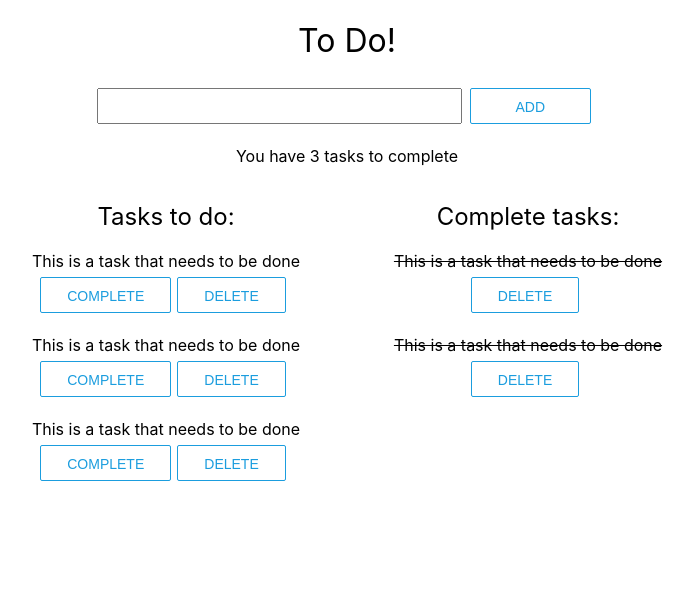
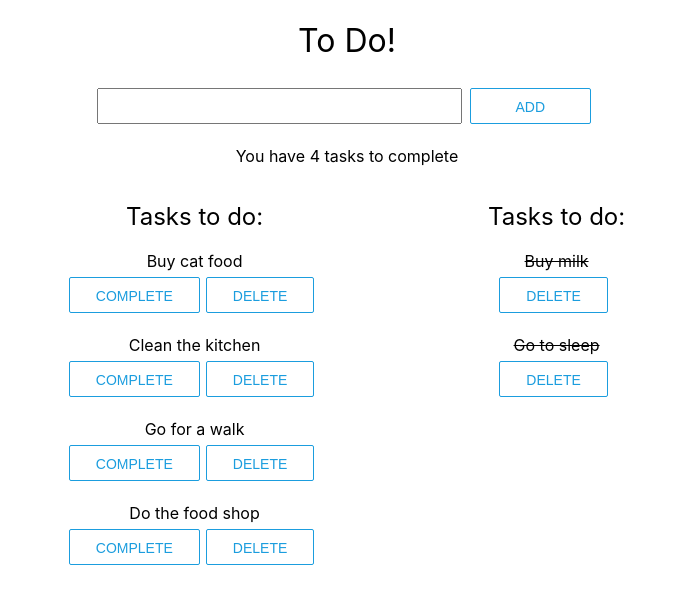
Before and after one commit to winndie/yrtt-nov-todo-frontend, a React (Create React App) app: page / in a window 1280 px wide. Shown: the top 604 px of the page, without its empty margins (293-987 px from the left). Built offline with nearby package versions, Linux system fonts and the light colour scheme.

Commit message:
Add task state and refactor components to use task state

```diff
--- a/src/App.js
+++ b/src/App.js
@@ -1,32 +1,27 @@
-import AddTask from './components/AddTask/AddTask'
-import Task from './components/Task/Task'
+import { useState } from 'react'
+import Header from './components/Header/Header'
+import TaskList from './components/TaskList/TaskList'
 import './App.css';
 
 function App() {
+  const [ tasks, setTasks ] = useState([
+    { text: 'Buy cat food', completed: false, date: '2020-12-01', id: '001'},
+    { text: 'Buy milk', completed: true, date: '2020-12-05', id: '002'},
+    { text: 'Clean the kitchen', completed: false, date: '2020-11-18', id: '003'},
+    { text: 'Go to sleep', completed: true, date: '2020-09-18', id: '004'},
+    { text: 'Go for a walk', completed: false, date: '2020-09-18', id: '005'},
+    { text: 'Do the food shop', completed: false, date: '2020-09-18', id: '006'},
+  ])
+
+  const incompleteTasks = tasks.filter(task => !task.completed)
+  const completeTasks = tasks.filter(task => task.completed)
   return (
     <div className="App">
-      <header className="header">
-        <h1 className="heading">To Do!</h1>
-        <AddTask />
-        <p className="outstanding-tasks">You have 3 tasks to complete</p>
-    </header>
-    <main className="all-tasks">
-        <section className="incomplete-tasks">
-            <h2 className="heading">Tasks to do:</h2>
-            <ul className="task-list">
-                <Task complete={ false }/>
-                <Task complete={ false }/>
-                <Task complete={ false }/>
-            </ul>
-        </section>
-        <section className="complete-tasks">
-            <h2 className="heading">Complete tasks:</h2>
-            <ul className="task-list">
-                <Task complete={ true }/>
-                <Task complete={ true }/>
-            </ul>
-        </section>
-    </main>
+      <Header taskCount={ incompleteTasks.length }/>
+      <main className="all-tasks">
+        <TaskList tasks={ incompleteTasks } status='incomplete'/>
+        <TaskList tasks={ completeTasks } status='complete'/>
+      </main>
     </div>
   );
 }
--- /dev/null
+++ b/src/components/Header/Header.js
@@ -0,0 +1,14 @@
+import AddTask from '../AddTask/AddTask'
+import './Header.css';
+
+function Header({ taskCount }) {
+  return (
+    <header className="header">
+        <h1 className="heading">To Do!</h1>
+        <AddTask />
+        <p className="outstanding-tasks">You have { taskCount } tasks to complete</p>
+      </header>
+  );
+}
+
+export default Header;
--- a/src/components/Task/Task.js
+++ b/src/components/Task/Task.js
@@ -1,10 +1,10 @@
 import './Task.css';
 
-function Task(props) {
+function Task({complete, text}) {
   return (
-    <li className={`task ${props.complete ? 'task--complete' : ''}`}>
-        <p className="task__text">This is a task that needs to be done</p>
-        { props.complete === false && <button className="button">Complete</button> }
+    <li className={`task ${complete ? 'task--complete' : ''}`}>
+        <p className="task__text">{ text }</p>
+        { complete === false && <button className="button">Complete</button> }
         <button className="button">Delete</button>
     </li>
   );
--- /dev/null
+++ b/src/components/TaskList/TaskList.js
@@ -0,0 +1,15 @@
+import Task from '../Task/Task'
+import './TaskList.css';
+
+function TaskList({ tasks, status }) {
+  return (
+    <section className={`${status}-tasks`}>
+        <h2 className="heading">Tasks to do:</h2>
+        <ul className="task-list">
+            { tasks.map(task => <Task text={ task.text} key={ task.id } complete={ task.completed }/>)}
+        </ul>
+    </section>
+  );
+}
+
+export default TaskList;
```
Also changed, not shown: src/components/Header/Header.css (added), src/components/TaskList/TaskList.css (added).
